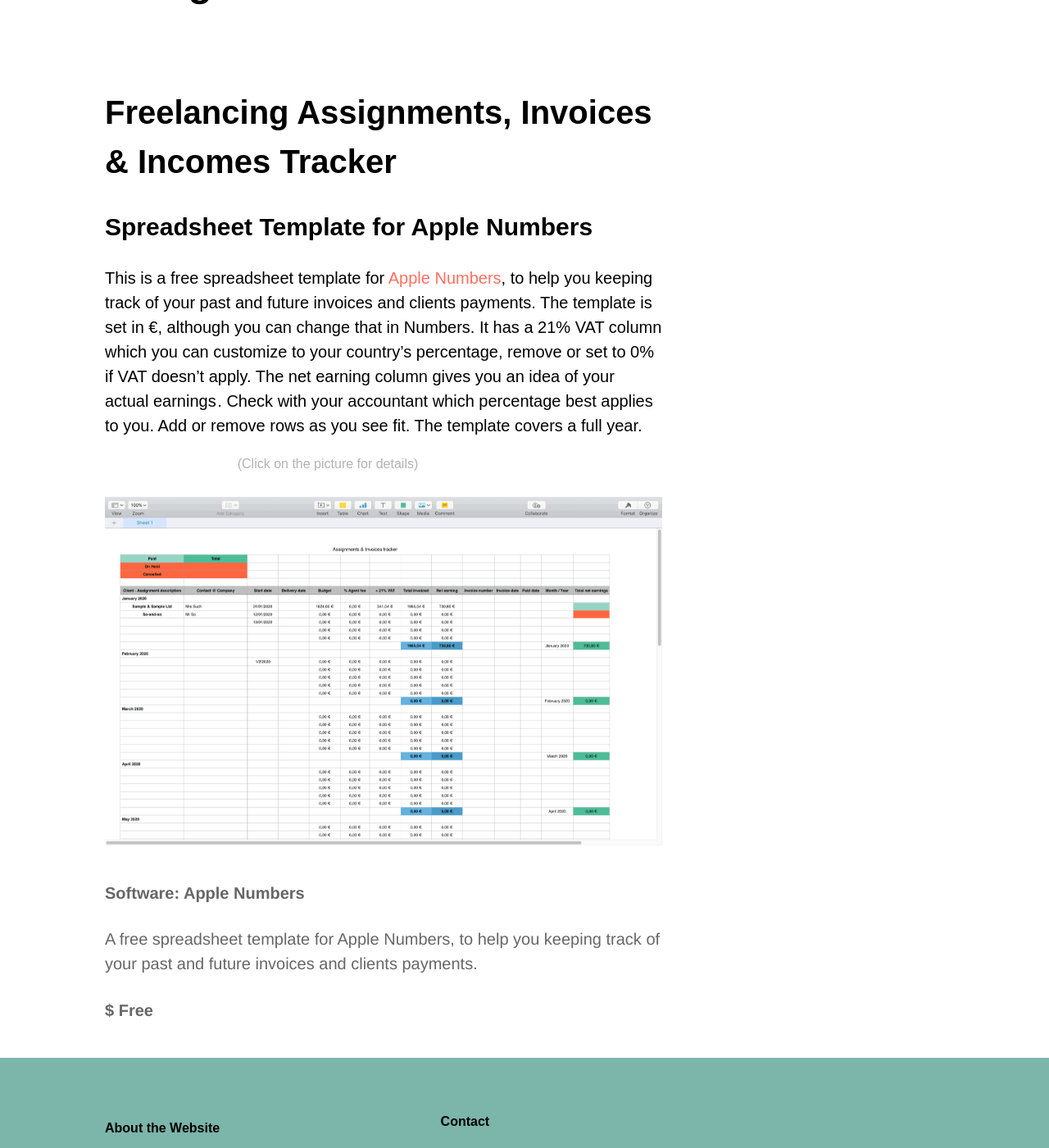
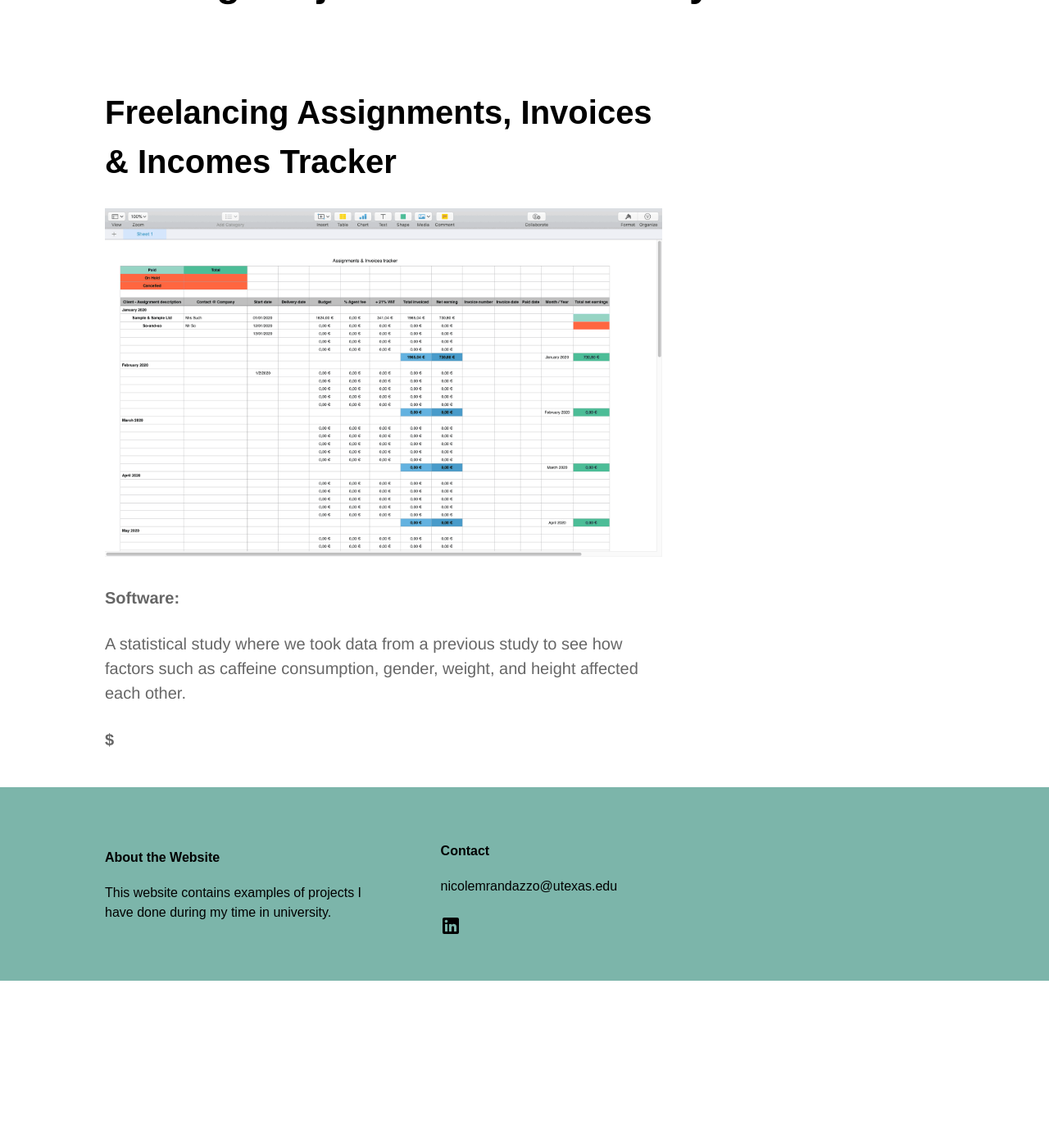
Before and after one commit to NicoleMRandazzo/nicolemrandazzo.github.io, a Jekyll site: the page built from _products/assignments-tracker.md, in a window 1280 px wide and 1400 px high, scrolled down 194 px. Shown: the whole window at 82% size. Built offline with Jekyll 4.4.1, drawn with Linux system fonts in a browser that asks for light colours; after the commit the page ends 1390 px from its top, so only the background shows below that; some of the changed text lies outside the part shown.

Commit message:
Update assignments-tracker.md

```diff
--- a/_products/assignments-tracker.md
+++ b/_products/assignments-tracker.md
@@ -1,27 +1,12 @@
 ---
-title: Assignment tracker
+title: Coding Project - Statistics Analysis
 layout: product
-software: Apple Numbers
-cat: productivity
 description_markdown: >-
-  A free spreadsheet template for Apple Numbers, to help you keeping track of your past and future invoices and clients payments.
+  A statistical study where we took data from a previous study to see how factors such as caffeine consumption, gender, weight, and height affected each other.
 date: 2019-03-18 13:20:50 +0100
-last_modified_at: '2020-02-26'
-id: invoices-tracker
-price: Free
-text-button: This could be useful, can I get it?
+text-button: This could be useful. Can I get it?
 image: /images/templates/assignments/assignments_tracker_spreadsheet.png
 ---
 
-
 # Freelancing Assignments, Invoices & Incomes Tracker
-
-## Spreadsheet Template for Apple Numbers
-This is a free spreadsheet template for [Apple Numbers](https://www.apple.com/numbers/), to help you keeping track of your past and future invoices and clients payments. The template is set in €, although you can change that in Numbers. It has a 21% VAT column which you can customize to your country's percentage, remove or set to 0% if VAT doesn't apply. The net earning column gives you an idea of your actual earnings . Check with your accountant which percentage best applies to you. Add or remove rows as you see fit. The template covers a full year.
-
-<p class="tc f5 black-30 measure-wide lh-copy avenir">
-(Click on the picture for details)
-</p>
-
-
-<a href="https://gum.co/invoices-tracker" class="no-underline pv2 grow db"><img class="w-100" src="{{site.baseurl}}/images/templates/assignments/assignments_tracker_spreadsheet.png"></a>
+<img class="w-100" src="{{site.baseurl}}/images/templates/assignments/assignments_tracker_spreadsheet.png">
```
